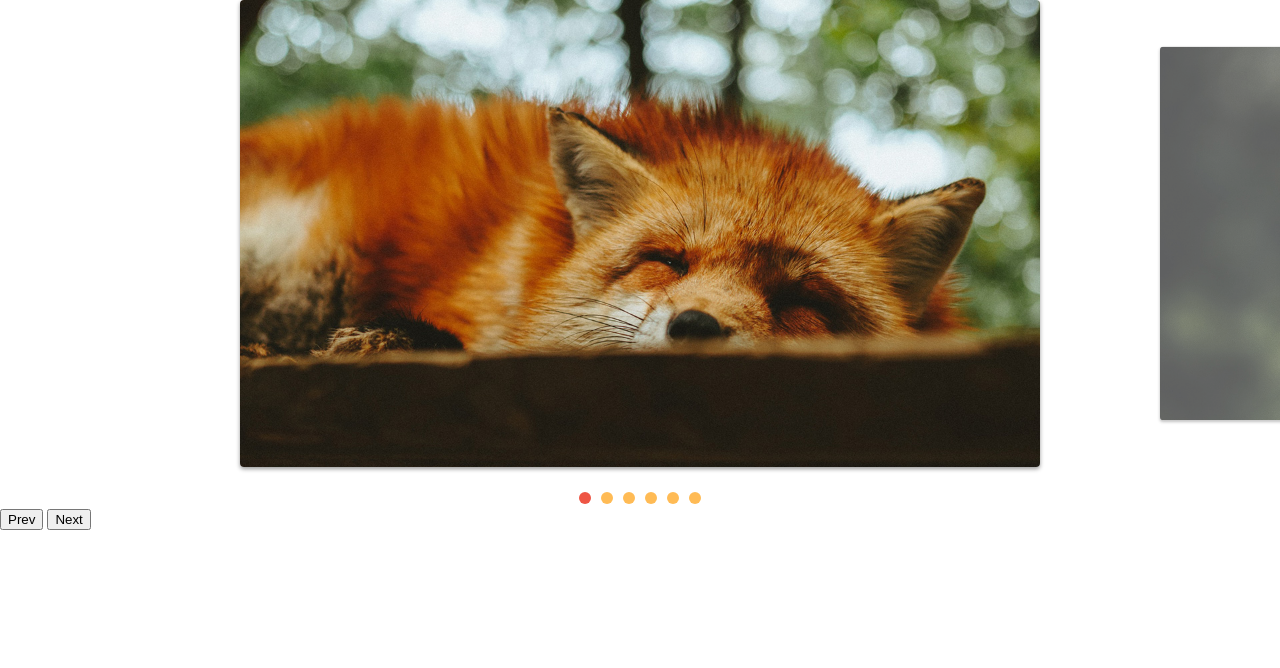
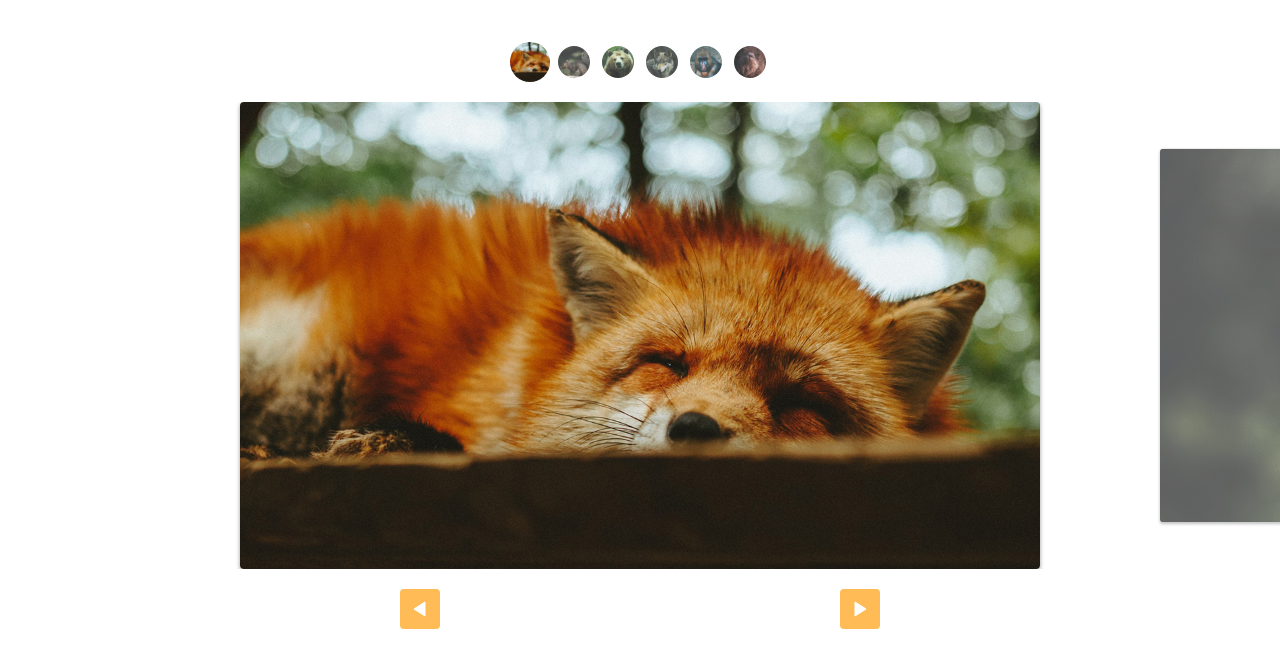
Before and after one commit to BrunoMartino/aula_slides, a plain HTML site: page index.html in a window 1280 px wide. Drawn offline with Linux system fonts and the light colour scheme.

Commit message:
custom controls estilizados

```diff
--- a/Css/style.css
+++ b/Css/style.css
@@ -66,3 +66,44 @@ img {
 [data-control="slide"] li a:hover {
   background: #e54;
 }
+
+.custom-controls {
+  display: flex;
+  justify-content: center;
+  margin-top: 40px;
+  flex-wrap: wrap;
+}
+
+.custom-controls li {
+  opacity: 0.8;
+  transform: scale(0.8);
+  width: 40px;
+  height: 40px;
+  border-radius: 50%;
+  overflow: hidden;
+  margin: 2px;
+  box-shadow: 0, 2px 2px rgb(0, 0, 0, 0.5);
+  margin-bottom: 20px;
+  transition: 0.3s;
+}
+.custom-controls li.active {
+  opacity: 1;
+  transform: scale(1);
+}
+.arrow-nav {
+  display: flex;
+  justify-content: space-evenly;
+  margin: 20px 0;
+}
+.arrow-nav button {
+  cursor: pointer;
+  border: none;
+  border-radius: 4px;
+  color: white;
+  width: 40px;
+  height: 40px;
+  background: #fb5 url("../img/arrow.svg") center center no-repeat;
+}
+.arrow-nav button.prev {
+  transform: rotate(-180deg);
+}
--- a/index.html
+++ b/index.html
@@ -10,6 +10,15 @@
 </head>
 
 <body>
+  <ul class="custom-controls">
+    <li><img src="img/foto1-thumb.jpg" alt=""></li>
+    <li><img src="img/foto2-thumb.jpg" alt=""></li>
+    <li><img src="img/foto3-thumb.jpg" alt=""></li>
+    <li><img src="img/foto4-thumb.jpg" alt=""></li>
+    <li><img src="img/foto5-thumb.jpg" alt=""></li>
+    <li><img src="img/foto6-thumb.jpg" alt=""></li>
+
+  </ul>
   <div class="wrapper">
     <ul class="slide">
       <li><img src="img/foto1.jpg" alt="foto de raposa"></li>
@@ -21,8 +30,8 @@
     </ul>
   </div>
   <div class="arrow-nav">
-    <button class="prev">Prev</button>
-    <button class="next">Next</button>
+    <button class="prev"></button>
+    <button class="next"></button>
   </div>
   <script type='module' src="./js/script.js"></script>
 </body>
--- a/js/script.js
+++ b/js/script.js
@@ -1,6 +1,6 @@
-import { Slide, SlideNav } from "./slide.js";
+import SlideNav from "./slide.js";
 
 const slide = new SlideNav(".slide", ".wrapper");
 slide.init();
 slide.addArrow(".prev", ".next");
-slide.addControl();
+slide.addControl(".custom-controls");
--- a/js/slide.js
+++ b/js/slide.js
@@ -153,7 +153,7 @@ export class Slide {
   }
 }
 
-export class SlideNav extends Slide {
+export default class SlideNav extends Slide {
   constructor(slide, wrapper) {
     super(slide, wrapper);
     this.bindControlEvents();
```
